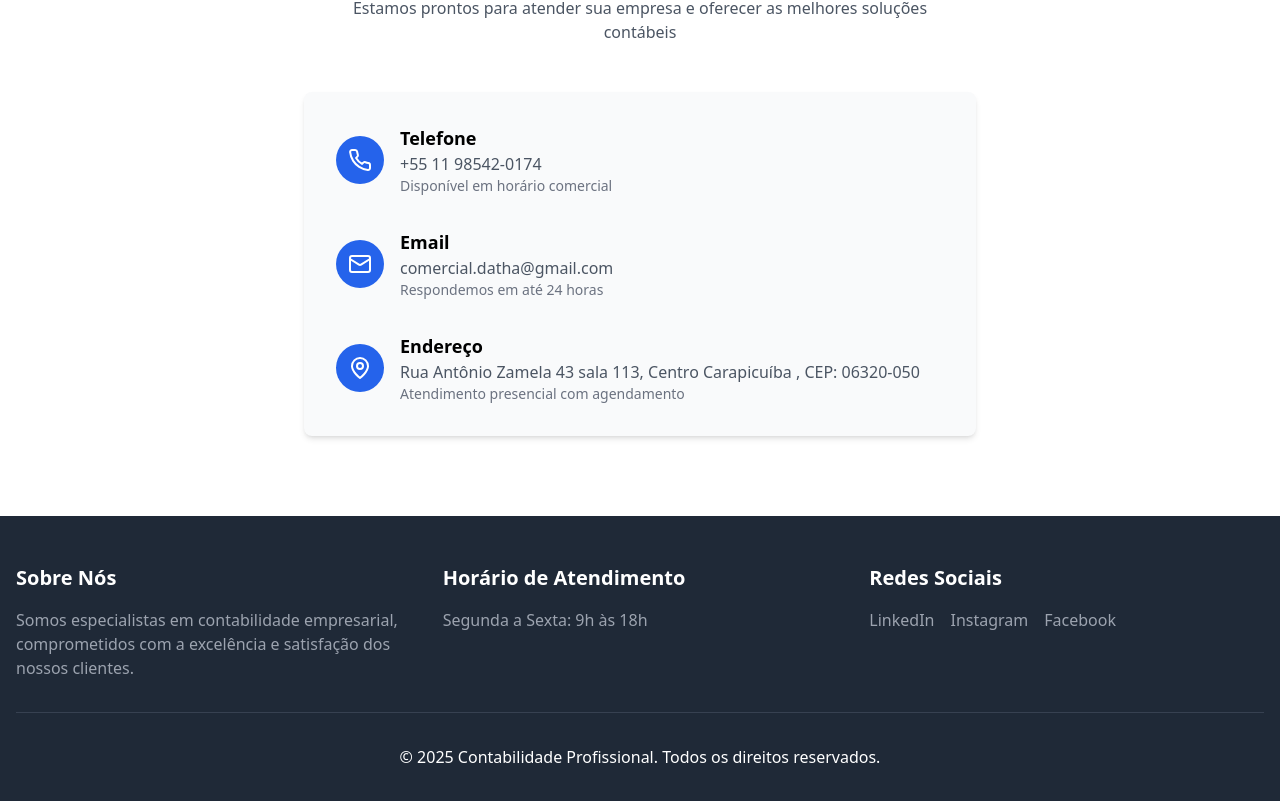
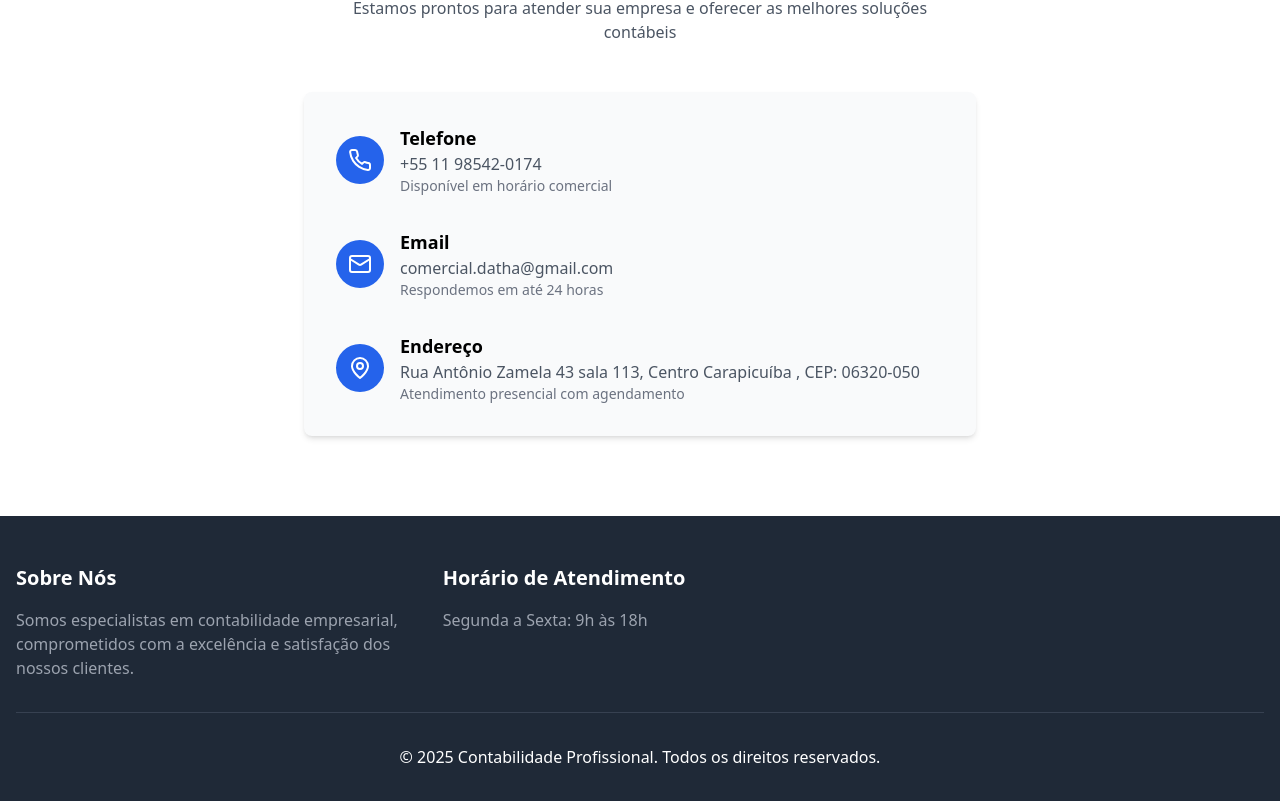
Before and after one commit to richard-pimetel/teste-contaabilidade, a React (Vite) app: page / in a window 1280 px wide. Shown: the part 1920-2721 px from the top of the page. Built offline with nearby package versions, Linux system fonts and the light colour scheme.

Commit message:
Rede sociais apagadas

```diff
--- a/src/App.tsx
+++ b/src/App.tsx
@@ -252,14 +252,7 @@ function App() {
 
               </p>
             </div>
-            <div>
-              <h3 className="text-xl font-semibold mb-4">Redes Sociais</h3>
-              <div className="flex gap-4">
-                <a href="#" className="text-gray-400 hover:text-white transition">LinkedIn</a>
-                <a href="#" className="text-gray-400 hover:text-white transition">Instagram</a>
-                <a href="#" className="text-gray-400 hover:text-white transition">Facebook</a>
-              </div>
-            </div>
+
           </div>
           <div className="border-t border-gray-700 pt-8 text-center">
             <p>&copy; {new Date().getFullYear()} Contabilidade Profissional. Todos os direitos reservados.</p>
```
